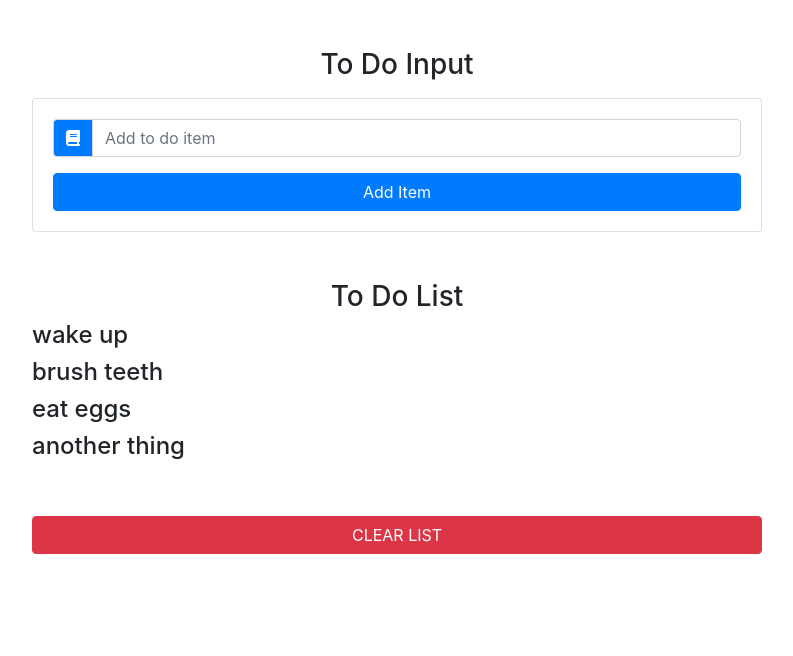
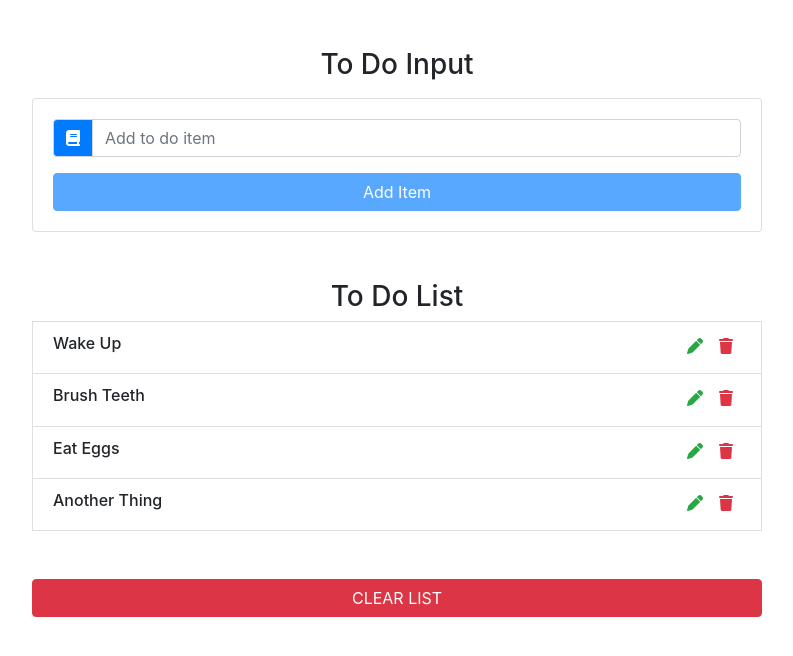
Before and after one commit to spwhittaker/react-to-do, a React (Create React App) app: page / in a window 1280 px wide. Shown: the top 656 px of the page, without its empty margins (243-1036 px from the left). Built offline with nearby package versions, Linux system fonts and the light colour scheme.

Commit message:
conditional button render

```diff
--- a/src/App.js
+++ b/src/App.js
@@ -29,24 +29,29 @@ class App extends Component {
       title: this.state.item,
     };
     const updatedItems = [...this.state.items, newItem];
-    this.setState(
-      {
-        items: updatedItems,
-        item: "",
-        id: uuidv4(),
-        editItem: false,
-      },
-      () => console.log(this.state.items)
-    );
+    this.setState({
+      items: updatedItems,
+      item: "",
+      id: uuidv4(),
+      editItem: false,
+    });
   };
   handleClearList = () => {
-    console.log("clear everything");
+    this.setState({ items: [] });
   };
   handleDelete = (id) => {
-    console.log(`Delete the thing with id ${id}`);
+    const filteredItems = this.state.items.filter((item) => id !== item.id);
+    this.setState({ items: filteredItems });
   };
   handleEdit = (id) => {
-    console.log(`Edit the thing with id ${id}`);
+    const filteredItems = this.state.items.filter((item) => id !== item.id);
+    const selectedItem = this.state.items.find((item) => item.id === id);
+    this.setState({
+      items: filteredItems,
+      item: selectedItem.title,
+      id: id,
+      editItem: true,
+    });
   };
 
   render() {
--- a/src/Components/ToDoInput.js
+++ b/src/Components/ToDoInput.js
@@ -20,11 +20,17 @@ class ToDoInput extends Component {
               onChange={handleChange}
             />
           </div>
+
           <button
             type="submit"
-            className="btn btn-block btn-primary mt-3 text-capitalize"
+            disabled={item ? false : true}
+            className={
+              editItem
+                ? "btn btn-block btn-success mt-3 text-capitalize"
+                : "btn btn-block btn-primary mt-3 text-capitalize"
+            }
           >
-            Add item
+            {editItem ? "Edit item" : "Add item"}
           </button>
         </form>
       </div>
--- a/src/Components/ToDoItem.js
+++ b/src/Components/ToDoItem.js
@@ -1,14 +1,26 @@
 import React, { Component } from "react";
 
 class ToDoItem extends Component {
-  constructor(props) {
-    super(props);
-  }
   render() {
+    const { title, handleDelete, handleEdit } = this.props;
     return (
-      <div>
-        <h4>{this.props.title}</h4>
-      </div>
+      <li className="list-group-item text-capitalize d-flex justify-content-between ">
+        <h6>{title}</h6>
+        <div className="todo-icon">
+          <span className="mx-2 text-success" onClick={handleEdit}>
+            <i className="fas fa-pen"></i>
+          </span>
+          <span
+            className="mx-2 text-danger"
+            onClick={(e) => {
+              if (window.confirm("Are you sure you wish to delete this item?"))
+                handleDelete();
+            }}
+          >
+            <i className="fas fa-trash"></i>
+          </span>
+        </div>
+      </li>
     );
   }
 }
```
